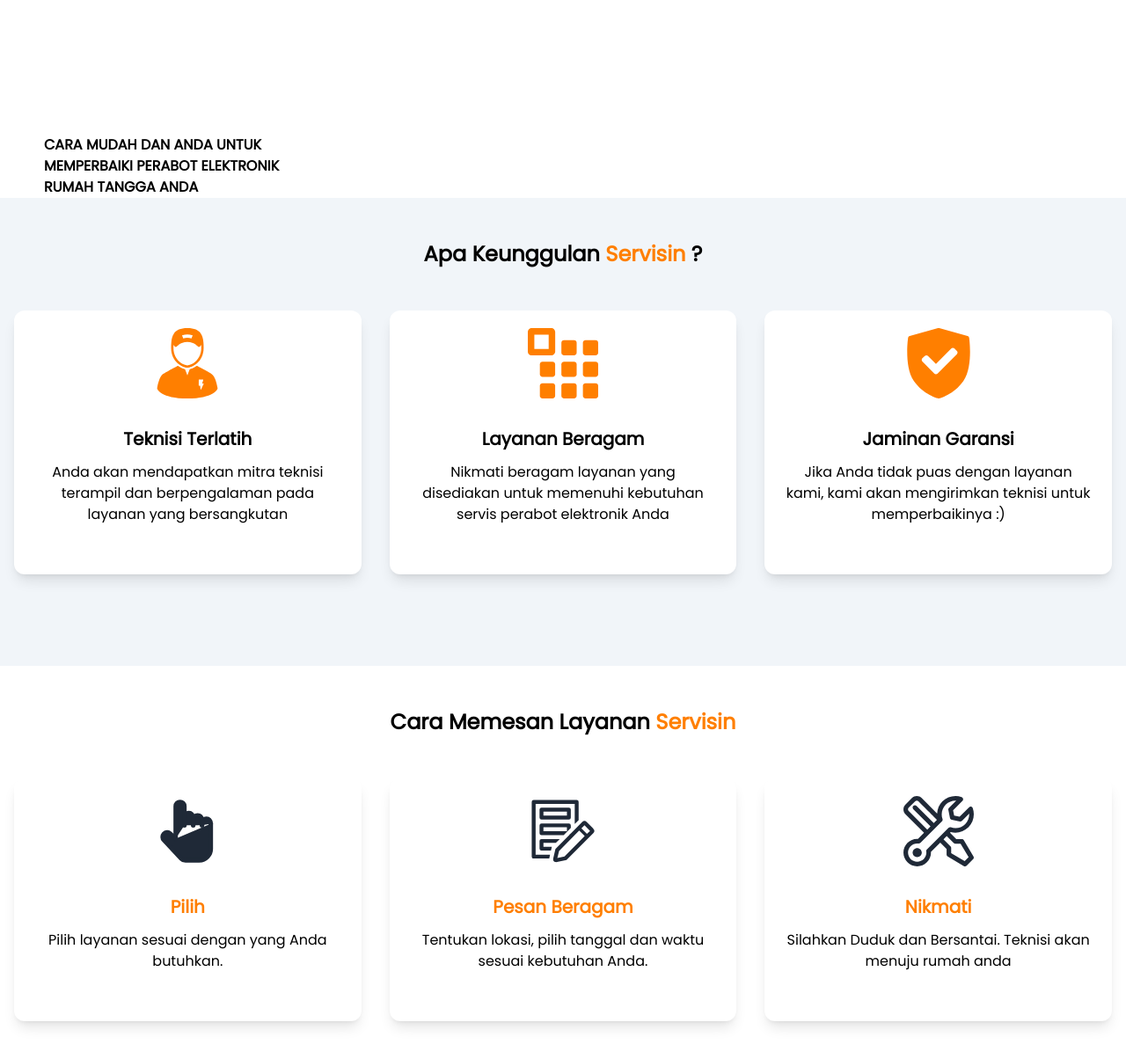
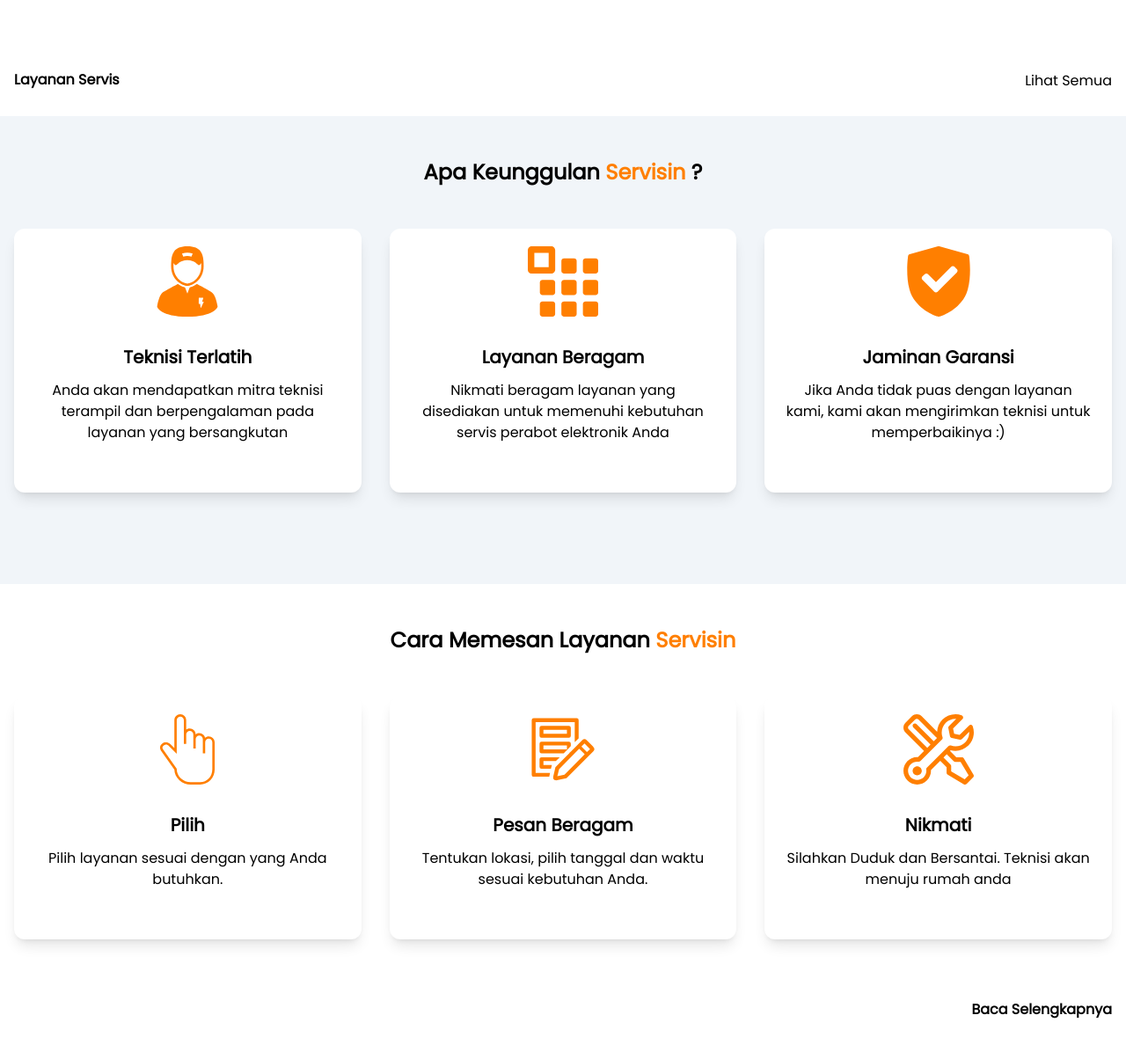
Before and after one commit to IlyasArrafii/tailwind-servisin, a website: page index.html in a window 1280 px wide. Shown: the part 435-1639 px from the top of the page at 88% size. Drawn offline with nearby package versions, Linux system fonts and the light colour scheme.

Commit message:
bagian cara memesan (baca selengkapnya) clear, bagian text layanan (clear view)

```diff
--- a/index.html
+++ b/index.html
@@ -66,6 +66,9 @@
     </header>
     <!-- Header End -->
 
+
+
+    <!-- Home Start -->
     <section class="tw-mt-30 tw-rounded-lg">
         <div class="tw-max-w-screen-2xl tw-px-4 tw-mx-auto sm:tw-px-6 lg:tw-px-12">
             <div class="tw-grid tw-grid-cols-1 tw-gap-1 lg:tw-gap-6 lg:tw-grid-cols-2">
@@ -154,19 +157,32 @@
             </div>
         </div>
     </section>
+    <!-- Home End -->
 
-    <section id="hometext" class="tw-pt-150" name="">
-        <div class="tw-container">
-            <div class="tw-flex tw-flex-wrap">
-                <div class="tw-w-full tw-container tw-px-50">
-                    <h1 class="tw-font-poppins tw-text-black tw-font-extrabold tw-w-468">CARA MUDAH DAN ANDA UNTUK</br>
-                        MEMPERBAIKI PERABOT ELEKTRONIK<br> RUMAH TANGGA
-                        ANDA</h1>
+    <!-- Text Layanan Start -->
+    <section class="tw-pt-1 tw-pb-2">
+        <div class="tw-container tw-mx-auto">
+            <div class="tw-pt-6 tw-mt-12 tw-w-full tw-px-4">
+                <div class="tw-flex tw-justify-between tw-pb-5">
+                    <div>
+                        <p
+                            class="tw-text-base tw-font-poppins tw-text-black tw-font-semibold sm:tw-order-first sm:tw-mt-0 mobile:tw-text-sm">
+                            Layanan Servis
+                        </p>
+                    </div>
+                    <div>
+                        <a href="#" class="tw-text-base tw-text-black tw-font-poppins mobile:tw-text-sm tw-text-right">
+                            Lihat Semua
+                        </a>
+                    </div>
                 </div>
             </div>
         </div>
     </section>
-    <!-- component -->
+    <!-- Text Layanan End -->
+
+    <!-- View Layanan End -->
+    <!-- View Layanan End -->
 
     <!-- Keunggulan Start -->
     <section id="keunggulan" class="tw-bg-slate-100 tw-w-full tw-pt-12 tw-pb-16">
@@ -314,32 +330,33 @@
                 <div
                     class="tw-w-full tw-px-4 md:tw-mx-24 sm:tw-mx-8 xl:tw-mx-auto lg:tw-mx-auto lg:tw-w-1/3 xl:tw-w-1/3">
                     <div class="tw-mb-10 tw-overflow-hidden tablet:tw-flex tw-rounded-xl tw-bg-white tw-shadow-lg">
-                        <svg class="tw-h-52 tw-w-52 tw-mx-auto tw-fill-current tw-mt-5 tablet:tw-mt-1 mobile:tw-w-20 mobile:tw-h-20 sm:tw-w-20 sm:tw-h-20 tablet:tw-h-44 tablet:tw-w-44 tablet:tw-ml-5 lg:tw-w-20 lg:tw-h-20 xl:tw-w-20 xl:tw-h-20"
-                            viewBox="0 0 24 24" fill="none" xmlns="http://www.w3.org/2000/svg">
-                            <path
-                                d="M8 14.5714L6.17716 12.8354C5.53522 12.224 4.51329 12.2705 3.92953 12.9377V12.9377C3.40196 13.5406 3.41749 14.4453 3.96544 15.0298L9.90739 21.3679C10.2855 21.7712 10.8127 22 11.3655 22C12.4505 22 14.2343 22 16 22C18.4 22 20 20 20 18C20 18 20 18 20 18C20 18 20 11.1429 20 9.42859"
-                                stroke="currentColor" stroke-width="1.5" stroke-linecap="round"
-                                stroke-linejoin="round" />
-                            <path d="M17 9.99995C17 9.99995 17 9.87483 17 9.42852C17 7.1428 20 7.1428 20 9.42852"
-                                stroke="currentColor" stroke-width="1.5" stroke-linecap="round"
-                                stroke-linejoin="round" />
-                            <path
-                                d="M14 9.99998C14 9.99998 14 9.17832 14 8.2857C14 5.99998 17 5.99998 17 8.2857C17 8.50885 17 9.2054 17 9.42855C17 9.87487 17 9.99998 17 9.99998"
-                                stroke="currentColor" stroke-width="1.5" stroke-linecap="round"
-                                stroke-linejoin="round" />
-                            <path
-                                d="M11 10.0001C11 10.0001 11 8.61584 11 7.50005C11 5.21434 14 5.21434 14 7.50005C14 7.50005 14 7.50005 14 7.50005C14 7.50005 14 8.06261 14 8.28577C14 9.17839 14 10.0001 14 10.0001"
-                                stroke="currentColor" stroke-width="1.5" stroke-linecap="round"
-                                stroke-linejoin="round" />
-                            <path
-                                d="M8 14.5714V3.5C8 2.67157 8.67157 2 9.5 2V2C10.3284 2 11 2.67056 11 3.49899C11 4.68968 11 6.34156 11 7.5C11 8.61578 11 10 11 10"
-                                stroke="currentColor" stroke-width="1.5" stroke-linecap="round"
-                                stroke-linejoin="round" />
+                        <svg class="tw-h-52 tw-w-52 tw-mx-auto tw-fill-current tw-mt-5 tw-text-orange mobile:tw-w-20 mobile:tw-h-20 sm:tw-w-20 sm:tw-h-20 tablet:tw-h-20 tablet:tw-w-20 tablet:tw-ml-3 tablet:tw-mt-7 lg:tw-w-20 lg:tw-h-20 xl:tw-w-20 xl:tw-h-20"
+                            version="1.1" id="Layer_1" xmlns="http://www.w3.org/2000/svg"
+                            xmlns:xlink="http://www.w3.org/1999/xlink" x="0px" y="0px" viewBox="0 0 512 512"
+                            style="enable-background:new 0 0 512 512;" xml:space="preserve">
+                            <g>
+                                <g>
+                                    <path d="M411.548,161.073c-10.288,0-19.745,3.618-27.167,9.648c-4.702-18.739-21.688-32.659-41.865-32.659
+                        			c-9.7,0-18.662,3.216-25.877,8.639v-0.001c0-23.796-19.359-43.154-43.155-43.154c-9.7,0-18.662,3.216-25.877,8.639V43.155
+                        			C247.609,19.359,228.25,0,204.454,0c-23.794,0-43.154,19.359-43.154,43.155v203.496l-25.521-25.522
+                        			c-17.658-17.657-34.069-18.43-44.723-15.972c-10.12,2.336-16.818,7.941-18.755,9.73c-11.735,8.995-16.849,21.316-14.408,34.748
+                        			c1.682,9.244,6.369,15.976,7.25,17.178l96.196,135.806c0.775,28.723,13.463,55.879,35.927,76.743
+                        			C219.602,500.103,249.479,512,279.239,512h69.031c29.74,0,56.975-11.758,76.686-33.109c19.182-20.777,29.746-48.859,29.746-79.076
+                        			V204.227C454.701,180.431,435.343,161.073,411.548,161.073z M437.427,399.815h-0.002c0,54.107-38.329,94.908-89.155,94.908
+                        			h-69.031c-25.447,0-51.039-10.214-70.214-28.021c-19.634-18.235-30.447-41.989-30.447-66.887v-2.749L79.194,256.76l-0.138-0.19
+                        			c-0.031-0.041-3.137-4.376-4.165-10.025c-1.311-7.209,1.291-12.976,8.189-18.15l0.492-0.369l0.434-0.434
+                        			c0.039-0.04,4.298-4.069,10.934-5.601c1.679-0.387,3.368-0.581,5.064-0.581c7.719,0,15.622,3.998,23.557,11.935l55.016,55.014
+                        			V43.155c0-14.269,11.608-25.878,25.877-25.878s25.878,11.609,25.878,25.878v172.577h17.277v-69.03
+                        			c0-14.269,11.608-25.877,25.877-25.877c14.269,0,25.878,11.609,25.878,25.877v103.547h17.277v-69.031
+                        			c0-14.269,11.608-25.877,25.877-25.877s25.878,11.609,25.878,25.877v103.547h17.277v-80.537c0-14.269,11.608-25.877,25.877-25.877
+                        			c14.269,0,25.878,11.609,25.878,25.877V399.815z" />
+                                </g>
+                            </g>
                         </svg>
-                        <div class="tw-py-8 tw-px-6">
+                        <div class="tw-py-8 tw-px-6 tablet:tw-pl-3 tablet:tw-pr-6">
                             <h3>
                                 <a href="#"
-                                    class="tw-mb-3 tw-block tw-truncate tw-text-center tw-text-xl tw-font-poppins tw-font-semibold tw-text-orange tablet:tw-text-left">Pilih
+                                    class="tw-mb-3 tw-block tw-truncate tw-text-center tw-text-xl tw-font-poppins tw-font-semibold tw-text-black tablet:tw-text-left">Pilih
                                 </a>
                             </h3>
                             <p
@@ -351,10 +368,9 @@
                 <div
                     class="tw-w-full tw-px-4 md:tw-mx-24 sm:tw-mx-8 xl:tw-mx-auto lg:tw-mx-auto lg:tw-w-1/3 xl:tw-w-1/3">
                     <div class="tw-mb-10 tw-overflow-hidden tablet:tw-flex tw-rounded-xl tw-bg-white tw-shadow-lg">
-                        <svg class="tw-h-52 tw-w-52 tw-mx-auto tw-fill-current tw-mt-5 tablet:tw-mt-1 mobile:tw-w-20 mobile:tw-h-20 sm:tw-w-20 sm:tw-h-20 tablet:tw-h-44 tablet:tw-w-44 tablet:tw-ml-5 lg:tw-w-20 lg:tw-h-20 xl:tw-w-20 xl:tw-h-20"
-                            width="36px" height="36px" viewBox="0 0 36 36" version="1.1"
-                            preserveAspectRatio="xMidYMid meet" xmlns="http://www.w3.org/2000/svg"
-                            xmlns:xlink="http://www.w3.org/1999/xlink">
+                        <svg class="tw-h-52 tw-w-52 tw-mx-auto tw-fill-current tw-mt-5 tw-text-orange mobile:tw-w-20 mobile:tw-h-20 sm:tw-w-20 sm:tw-h-20 tablet:tw-h-28 tablet:tw-w-28 tablet:tw-ml-5 tablet:tw-mt-7 lg:tw-w-20 lg:tw-h-20 xl:tw-w-20 xl:tw-h-20"
+                            viewBox="0 0 36 36" version="1.1" preserveAspectRatio="xMidYMid meet"
+                            xmlns="http://www.w3.org/2000/svg" xmlns:xlink="http://www.w3.org/1999/xlink">
                             <title>form-line</title>
                             <path
                                 d="M21,12H7a1,1,0,0,1-1-1V7A1,1,0,0,1,7,6H21a1,1,0,0,1,1,1v4A1,1,0,0,1,21,12ZM8,10H20V7.94H8Z"
@@ -374,10 +390,10 @@
                                 class="clr-i-outline clr-i-outline-path-6"></path>
                             <rect x="0" y="0" width="36" height="36" fill-opacity="0" />
                         </svg>
-                        <div class="tw-py-8 tw-px-6">
+                        <div class="tw-py-8 tw-px-6 tablet:tw-pl-3 tablet:tw-pr-6">
                             <h3>
                                 <a href="#"
-                                    class="tw-text-center tw-mb-3 tw-block tw-truncate tw-text-xl tw-font-poppins tw-font-semibold tw-text-orange tablet:tw-text-left">Pesan
+                                    class="tw-text-center tw-mb-3 tw-block tw-truncate tw-text-xl tw-font-poppins tw-font-semibold tw-text-black tablet:tw-text-left">Pesan
                                     Beragam</a>
                             </h3>
                             <p
@@ -389,7 +405,7 @@
                 <div
                     class="tw-w-full tw-px-4 md:tw-mx-24 sm:tw-mx-8 xl:tw-mx-auto lg:tw-mx-auto lg:tw-w-1/3 xl:tw-w-1/3">
                     <div class="tw-mb-10 tw-overflow-hidden tablet:tw-flex tw-rounded-xl tw-bg-white tw-shadow-lg">
-                        <svg class="tw-h-52 tw-w-52 tw-mx-auto tw-fill-current tw-mt-5 tablet:tw-mt-1 mobile:tw-w-20 mobile:tw-h-20 sm:tw-w-20 sm:tw-h-20 tablet:tw-h-44 tablet:tw-w-44 tablet:tw-ml-5 lg:tw-w-20 lg:tw-h-20 xl:tw-w-20 xl:tw-h-20"
+                        <svg class="tw-h-52 tw-w-52 tw-mx-auto tw-fill-current tw-mt-5 tw-text-orange mobile:tw-w-20 mobile:tw-h-20 sm:tw-w-20 sm:tw-h-20 tablet:tw-h-24 tablet:tw-w-24 tablet:tw-ml-5 tablet:tw-mt-7 lg:tw-w-20 lg:tw-h-20 xl:tw-w-20 xl:tw-h-20"
                             version="1.1" id="Layer_1" xmlns="http://www.w3.org/2000/svg"
                             xmlns:xlink="http://www.w3.org/1999/xlink" x="0px" y="0px" viewBox="0 0 511.999 511.999"
                             style="enable-background:new 0 0 511.999 511.999;" xml:space="preserve">
@@ -427,7 +443,7 @@
                         <div class="tw-py-8 px-6">
                             <h3>
                                 <a href="#"
-                                    class="tw-mb-3 tw-text-center tw-block tw-truncate tw-text-xl tw-font-poppins tw-font-semibold tw-text-orange tablet:tw-text-left">
+                                    class="tw-mb-3 tw-text-center tw-block tw-truncate tw-text-xl tw-font-poppins tw-font-semibold tw-text-black tablet:tw-text-left">
                                     Nikmati</a>
                             </h3>
                             <p
@@ -435,6 +451,15 @@
                                 Silahkan Duduk dan Bersantai. Teknisi akan menuju rumah anda</p>
                         </div>
                     </div>
+                </div>
+            </div>
+
+            <div class="tw-pt-2 tw-mt-5">
+                <div
+                    class="tw-mx-auto tw-px-4 mobile:tw-text-center sm:tw-text-right md:tw-mx-24 md:tw-text-right lg:tw-text-right lg:tw-mx-auto xl:tw-text-right xl:tw-mx-auto">
+                    <a class="tw-text-base tw-block tw-font-poppins tw-font-semibold tw-text-black">
+                        Baca Selengkapnya
+                    </a>
                 </div>
             </div>
         </div>
@@ -525,7 +550,28 @@
     <!-- Artikel End -->
 
     <!-- Company Profile Start -->
+    <section class="tw-mt-30 tw-rounded-lg">
+        <div class="tw-max-w-screen-2xl tw-px-4 tw-mx-auto sm:tw-px-6 lg:tw-px-12">
+            <div class="tw-grid tw-grid-cols-1 tw-gap-1 lg:tw-gap-6 lg:tw-grid-cols-2">
+                <div
+                    class="tw-relative tw-h-64 tw-rounded-lg sm:tw-h-80 md:tw-pb-3 md:tw-pt-9 md:tw-text-center lg:tw-h-full lg:tw-mt-150 lg:tw-pb-24 lg:tw-pt-5 mobile:tw-invisible">
+                    <p
+                        class="lg:tw-text-2xl lg:tw-space-x-36 tw-font-semibold tw-font-poppins md:tw-text-lg md:tw-px-10 sm:tw-text-4xl lg:tw-text-left">
+                        CARA
+                        MUDAH DAN ANDAL UNTUK MEMPERBAIKI PERABOT ELEKTRONIK RUMAH TANGGA ANDA</p>
 
+                    <p
+                        class="tw-mt-4 tw-text-lg tw-text-gray-600 md:tw-text-lg md:tw-text-black md:tw-font-poppins md:tw-mb-6">
+                        Kami hadir di Surabaya dan Sidoarjo
+                    </p>
+                </div>
+                <div
+                    class="tw-relative tw-overflow-hidden tw-mt-10 tw-rounded-lg sm:tw-h-80 md:-tw-mt-12 md:tw-h-full md:tw-rounded-lg lg:-tw-mt-10 lg:tw-h-full lg:tw-w-full lg:tw-order-last">
+                    <img src="" alt="">
+                </div>
+            </div>
+        </div>
+    </section>
     <!-- Company Profile End -->
 
 
```
Also changed, not shown: dist/output.css.
